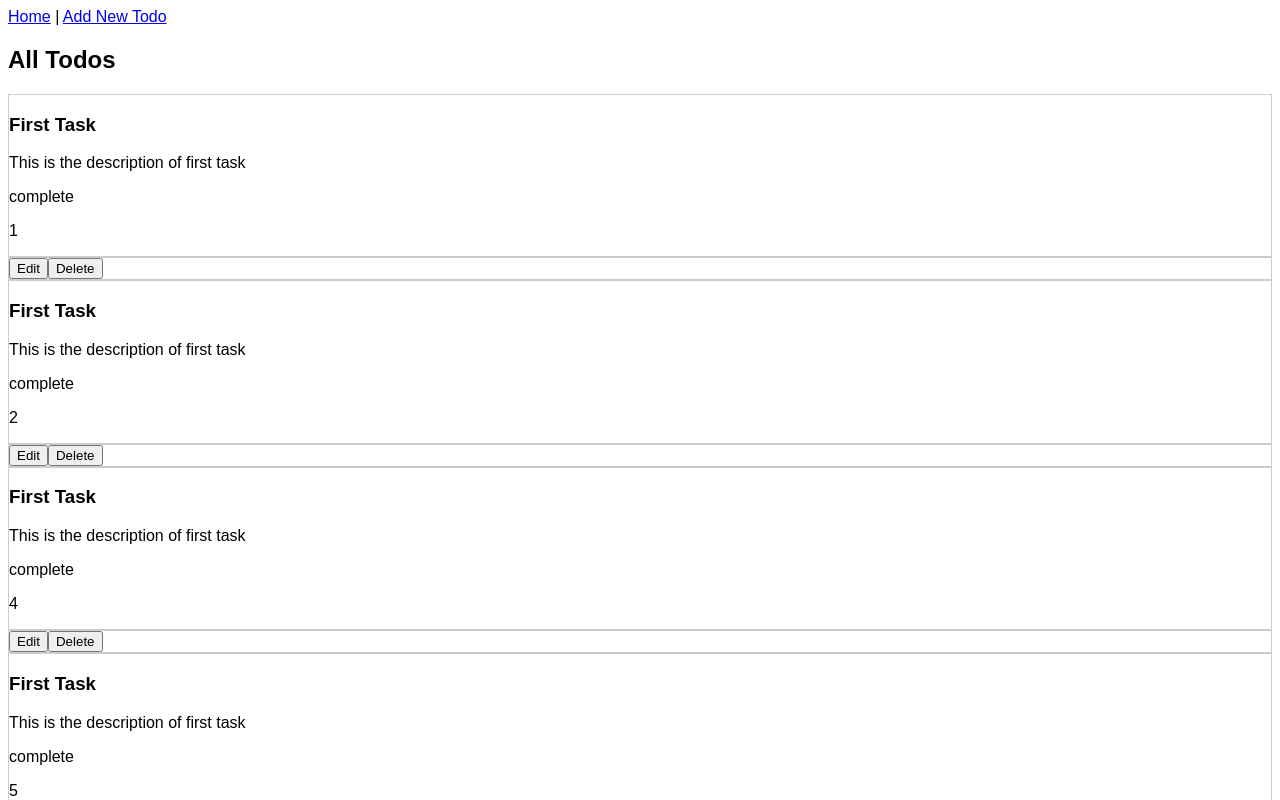
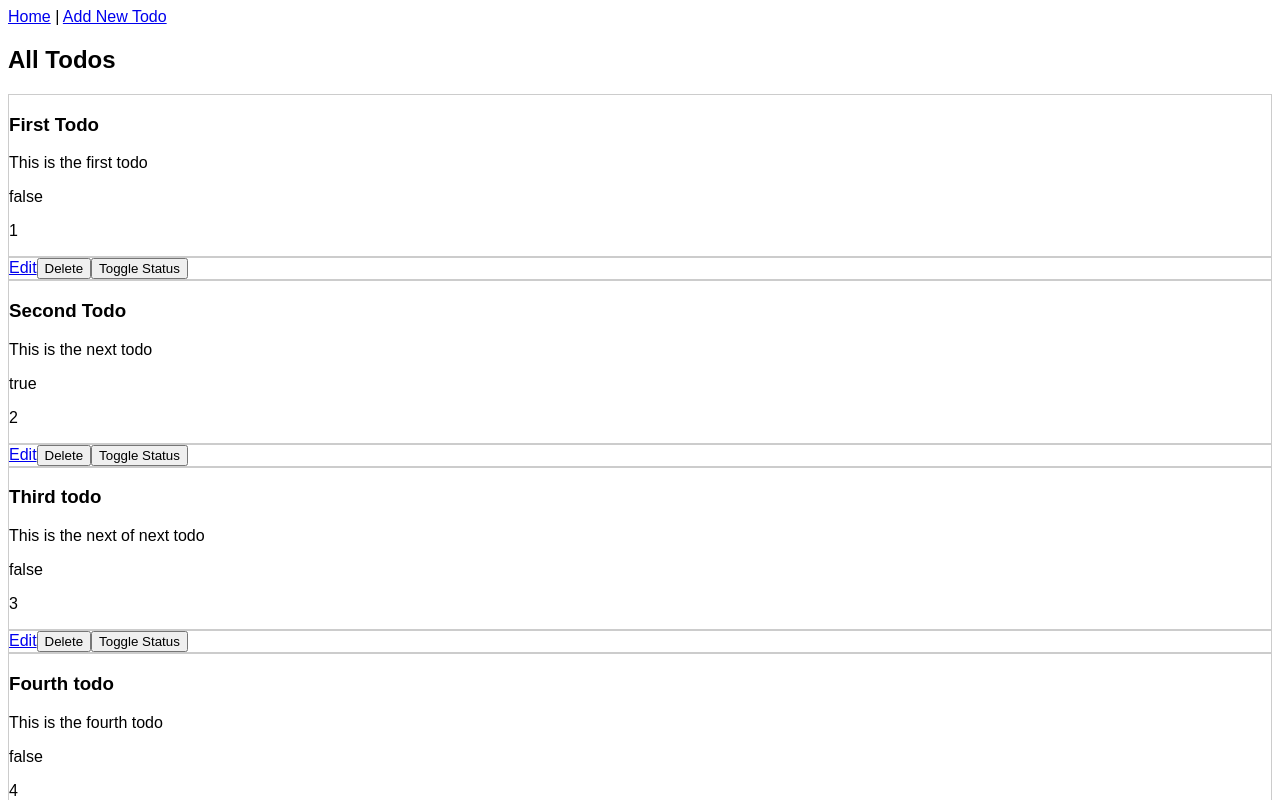
Before and after one commit to KumarAmitt/todo-crud, a Vue app: page / in a window 1280 px wide. Shown: the top 800 px of the page. Built offline with nearby package versions, Linux system fonts and the light colour scheme; data requests are answered from the project's data file.

Commit message:
Change status of todo

```diff
--- a/server/db.json
+++ b/server/db.json
@@ -1,40 +1,28 @@
 {
   "todos": [
     {
-      "id": 1,
-      "title": "First Task",
-      "description": "This is the description of first task",
-      "status": "complete"
+      "title": "First Todo",
+      "description": "This is the first todo",
+      "status": false,
+      "id": 1
     },
     {
-      "id": 2,
-      "title": "First Task",
-      "description": "This is the description of first task",
-      "status": "complete"
+      "title": "Second Todo",
+      "description": "This is the next todo",
+      "status": true,
+      "id": 2
     },
     {
-      "id": 4,
-      "title": "First Task",
-      "description": "This is the description of first task",
-      "status": "complete"
+      "title": "Third todo",
+      "description": "This is the next of next todo",
+      "status": false,
+      "id": 3
     },
     {
-      "id": 5,
-      "title": "First Task",
-      "description": "This is the description of first task",
-      "status": "complete"
-    },
-    {
-      "title": "tets todo",
-      "description": "ghgh",
+      "title": "Fourth todo",
+      "description": "This is the fourth todo",
       "status": false,
-      "id": 6
-    },
-    {
-      "title": "test2",
-      "description": "ghghg tytyty",
-      "status": false,
-      "id": 7
+      "id": 4
     }
   ]
 }
--- a/src/components/TheTodo.vue
+++ b/src/components/TheTodo.vue
@@ -6,16 +6,18 @@
     <p> {{ todo.id }}</p>
   </div>
   <div>
-    <button>Edit</button>
+    <router-link :to="{name: 'editTodo', params: {id: todo.id}}">Edit</router-link>
     <button @click="$emit('deleteTodo', todo.id)">Delete</button>
+    <button @click="$emit('toggleStatus', todo.id)">Toggle Status</button>
   </div>
 </template>
 
 <script>
+
 export default {
   name: 'TheTodo',
   props: ['todo'],
-  emits: ['deleteTodo'],
+  emits: ['deleteTodo', 'toggleStatus'],
 };
 </script>
 
--- a/src/router/index.js
+++ b/src/router/index.js
@@ -1,5 +1,6 @@
 import { createRouter, createWebHistory } from 'vue-router';
 import AddTodo from '@/views/AddTodo.vue';
+import EditTodo from '@/views/EditTodo.vue';
 import HomeView from '@/views/HomeView.vue';
 
 const routes = [
@@ -13,6 +14,12 @@ const routes = [
     name: 'addTodo',
     component: AddTodo,
   },
+  {
+    path: '/todos/:id',
+    name: 'editTodo',
+    component: EditTodo,
+    props: true,
+  },
 ];
 
 const router = createRouter({
--- /dev/null
+++ b/src/views/EditTodo.vue
@@ -0,0 +1,65 @@
+<template>
+  <h2>Edit Todo</h2>
+  <form @submit.prevent="updateTodo">
+    <label for="title">Title:
+      <input type="text" id="title" v-model="title" />
+    </label>
+
+    <label for="description">Description:
+      <textarea id="description" cols="30" rows="4" v-model="description"></textarea>
+    </label>
+
+    <button>Update Todo</button>
+  </form>
+</template>
+
+<script>
+import axios from 'axios';
+
+export default {
+  name: 'EditTodo',
+  props: ['id'],
+  data() {
+    return {
+      title: '',
+      description: '',
+      status: '',
+      baseURL: 'http://localhost:3000',
+    };
+  },
+  methods: {
+    async updateTodo() {
+      try {
+        await axios.patch(`${this.baseURL}/todos/${this.id}`, { title: this.title, description: this.description });
+        this.$router.push('/');
+      } catch (error) {
+        console.log(error.message);
+      }
+    },
+  },
+  async mounted() {
+    try {
+      const todo = (await axios.get(`${this.baseURL}/todos/${this.id}`)).data;
+      this.title = todo.title;
+      this.description = todo.description;
+    } catch (error) {
+      console.log(error.message);
+    }
+  },
+};
+</script>
+
+<style scoped>
+
+form {
+  border: 1px solid #ccc;
+  padding: 2em;
+}
+label, input, textarea {
+  display: block;
+}
+
+label, button {
+  margin-top: 2em;
+}
+</style>
--- a/src/views/HomeView.vue
+++ b/src/views/HomeView.vue
@@ -1,7 +1,7 @@
 <template>
   <h2>All Todos</h2>
   <div v-for="todo in todos" :key="todo.id">
-    <the-todo :todo="todo" @deleteTodo="deleteTodo"></the-todo>
+    <the-todo :todo="todo" @deleteTodo="deleteTodo" @toggle-status="toggleStatus"></the-todo>
   </div>
 </template>
 
@@ -29,6 +29,15 @@ export default {
         console.log(error.message);
       }
     },
+    async toggleStatus(id) {
+      try {
+        const todo = this.todos.find((t) => t.id === id);
+        await axios.patch(`${this.baseURL}/todos/${id}`, { status: !todo.status });
+        todo.status = !todo.status;
+      } catch (error) {
+        console.log(error.message);
+      }
+    },
   },
   async mounted() {
     try {
```
